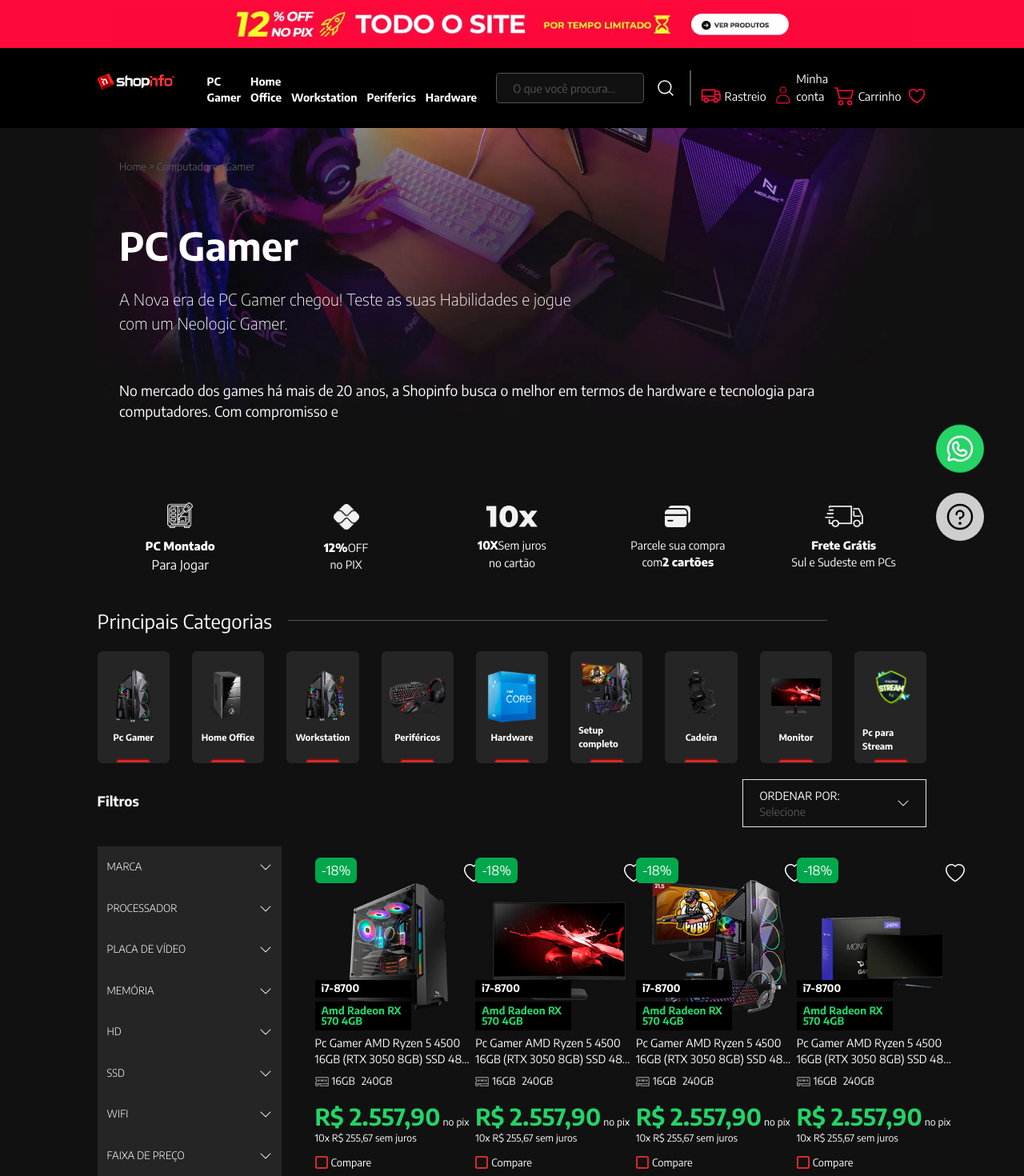
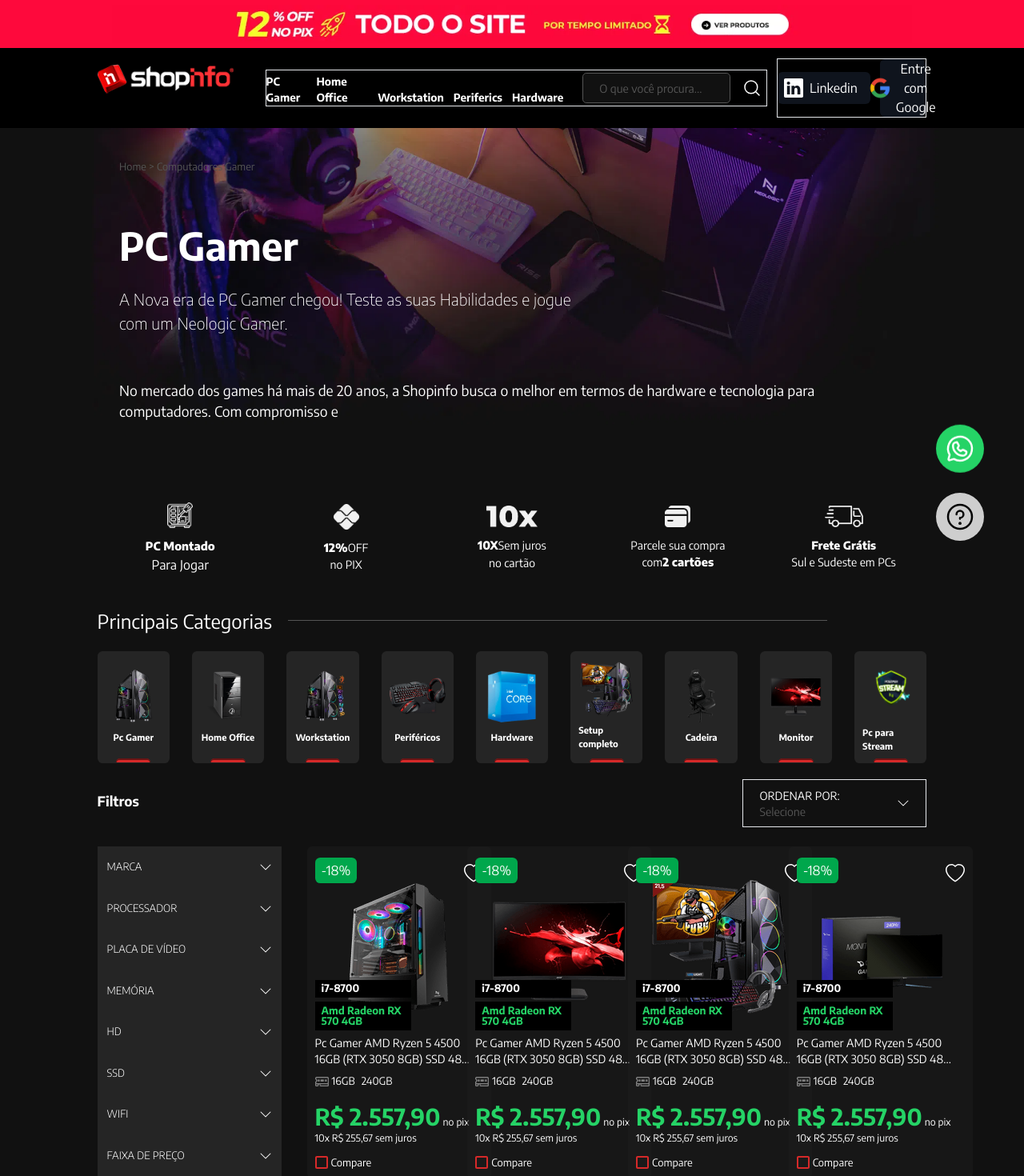
Before and after one commit to CodeMaster1025/Shopinfo-NextJS-Typescript-Tailwind-CSS-, a Next.js app: page /pc-gamer in a window 1280 px wide. Shown: the top 1470 px of the page at 80% size. Built offline with nearby package versions, Linux system fonts and the light colour scheme.

Commit message:
Separador de Código

```diff
--- a/src/components/_ui/Header/Header.tsx
+++ b/src/components/_ui/Header/Header.tsx
@@ -1,10 +1,13 @@
-import React from 'react'
+'use client'
+
+import React, { useState } from 'react'
 import { Heart, List, MagnifyingGlass, Truck } from 'phosphor-react'
 import { Section } from '..'
 import Link from 'next/link'
 import { HeaderListLinkList } from './HeaderListLinkList'
 import { UserLoggedHeader } from './UserLoggedHeader'
 import Image from 'next/image'
+import { BsFacebook, BsLinkedin } from 'react-icons/bs'
 
 
 const links = [
@@ -31,6 +34,12 @@
 ]
 
 const Header:React.FC = () => {
+  const [status, setStatus] = useState(false)
+
+  function handleClick() {
+    alert("Click!")
+  }
+
   return (
     <header className="w-[100%] bg-black sticky top-[-60px] z-[5000] header-box-shadow">
       <div className="w-[100%] h-[60px] flex items-center justify-center bg-[#FE093C]">
@@ -54,8 +63,11 @@
                 height={170}
               />
             </Link>
+
+
+
             <div className="flex-1 flex justify-center items-center gap-3">
-              <div className="flex items-center gap-6 relative">
+              <div className="flex items-center gap-6 relative border">
                 <ul className="flex justify-center items-end pt-1 gap-3 relative items-link-list">
                   {links.map((item, i) => (
                     <HeaderListLinkList link={item} key={i}/>
@@ -74,7 +86,31 @@
                     </button>
                 </div>
               </div>
-              <UserLoggedHeader />
+              {status ? (
+                <UserLoggedHeader />
+              ):(
+                <div className='ml-auto flex justify-end items-center gap-3 flex-1 border'>
+                  <button
+                    onClick={handleClick}
+                    className='z-[10000] flex justify-center gap-2 items-center bg-slate-800/50 py-2 pl-2 pr-4 rounded-md'>
+                    <i className='text-[1.5rem]'>
+                      <BsLinkedin />
+                    </i>
+                    Linkedin
+                  </button>
+                  <button
+                    onClick={handleClick}
+                    className='z-[10000] flex justify-center items-center bg-slate-800/50 text-white rounded-md pr-2'>
+                    <Image
+                      src='/assets/img/google-logo.png'
+                      alt='google-logo'
+                      height={40}
+                      width={40}
+                    />
+                    Entre com Google
+                  </button>
+                </div>
+              )}
             </div>
           </section>
         </div>
--- a/src/components/_ui/PublicityCard/PublicityCardImage.tsx
+++ b/src/components/_ui/PublicityCard/PublicityCardImage.tsx
@@ -19,7 +19,7 @@
       <img
 				src={url}
 				data-resize={PublicityCardContextProps.resize}
-				className="data-[resize=false]:scale-[1.3] object-cover"
+				className="data-[resize=false]:scale-[1.7] object-cover data-[resize=false]:ml-[-70px]"
 			/>
     </div>
   )
--- a/src/components/_ui/PublicityCard/v7/index.tsx
+++ b/src/components/_ui/PublicityCard/v7/index.tsx
@@ -29,20 +29,20 @@
     return(
         <PublicityCard.Root
             className='px-7 pt-3 w-[230px]  before-name'
-            id={computer.id} resize transparent
+            id={computer.id} resize
             useLinkJustOnCardBody
         >
-            <div className="before text-[11px]">
-                <i>{computer.name}</i>
-            </div>
-
+            {computer.name.length > 52 && (
+                <div className="before text-[11px]">
+                    <i>{computer.name}</i>
+                </div>
+            )}
             <div className="videoboard">
                 <span>{computer.processor}</span>
                 <span>
                     {computer.videoboard}
                 </span>
             </div>
-
             <div className="flex justify-between items-center z-[999]">
                 <PublicityLabel.Root>
                     <PublicityLabel.Content bigText="-18%"/>
--- a/src/styles/globals.css
+++ b/src/styles/globals.css
@@ -179,9 +179,9 @@
   z-index: 888;
   @apply shadow-xl
 }
-/* .before-name:hover .before {
+.before-name:hover .before {
   display: flex;
-} */
+}
 
 
 .videoboard {
```
Also changed, not shown: public/assets/img/google-logo.png (added).
